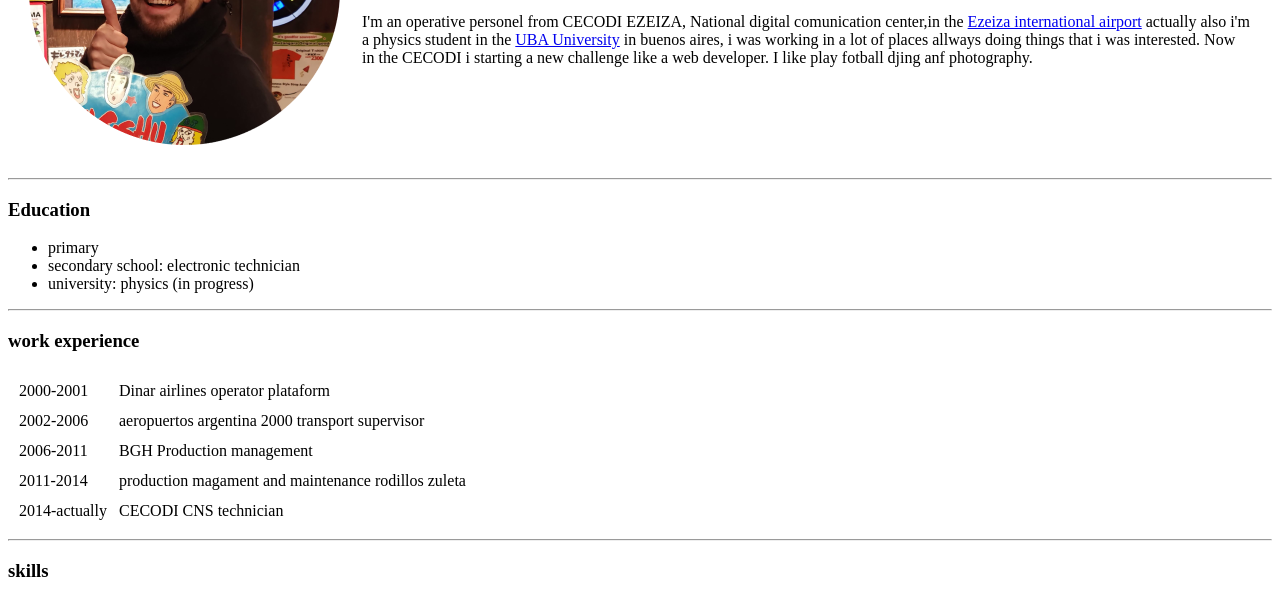
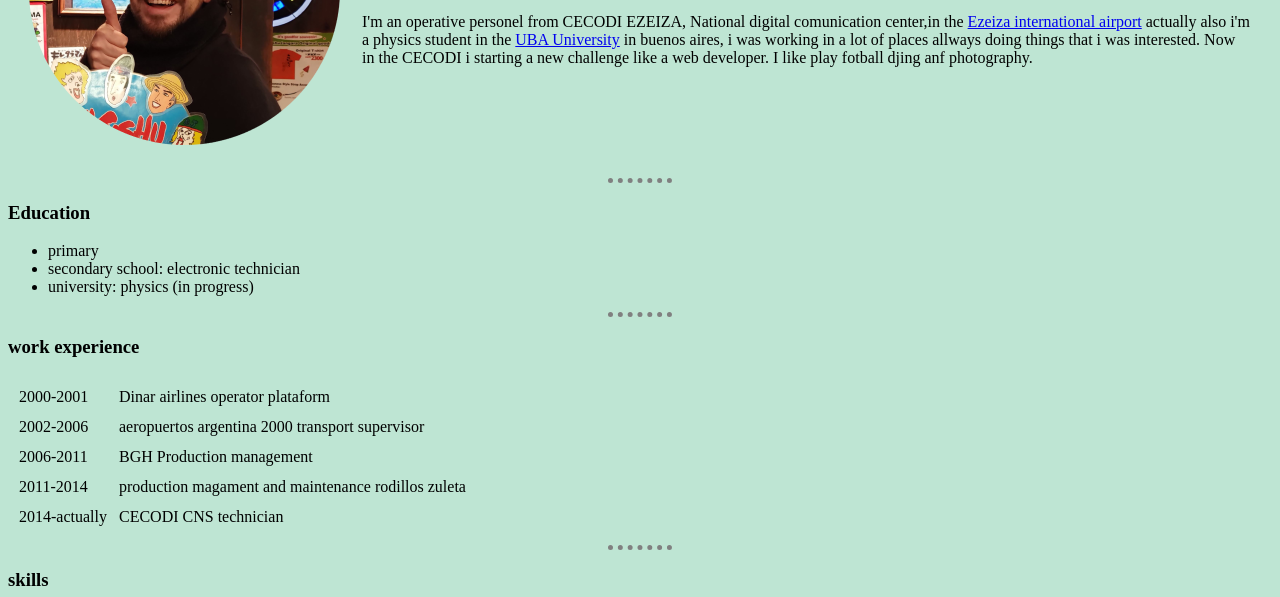
Before and after one commit to sergioalt02/cv, a plain HTML site: page index.html in a window 1280 px wide. Shown: the part 195-792 px from the top of the page. Drawn offline with Linux system fonts and the light colour scheme.

Commit message:
Add files via upload
new with CSS

```diff
--- a/index.html
+++ b/index.html
@@ -1,8 +1,21 @@
-<!DOCTYPE html><html lang="" dir="ltr">
+<!DOCTYPE html>
+<html lang="" dir="ltr">
 
 <head>
   <meta charset="utf-8">
   <title>Sergio´s personal site</title>
+  <style media="screen">
+    body {
+      background-color: #bee5d3
+    }
+hr {
+  border-style: none;
+  border-top-style: dotted;
+  border-color: grey;
+  border-width: 5px;
+  width: 5%;
+}
+  </style>
 </head>
 
 <body>
@@ -12,8 +25,9 @@
       <td>
         <h1>Sergio Altamirano</h1>
         <p><em>CNS technician, <a href="https://www.facebook.com/cecodiezeiza/">CECODI</a></em></p>
-        <p>I'm an operative personel from CECODI EZEIZA, National digital comunication center,in the <a href="https://es.wikipedia.org/wiki/Aeropuerto_Internacional_Ministro_Pistarini">Ezeiza international airport</a>  actually also i'm a physics student
-          in the <a href="https://exactas.uba.ar/">UBA University</a>  in buenos aires, i was working in a lot of places allways doing things that i was interested.
+        <p>I'm an operative personel from CECODI EZEIZA, National digital comunication center,in the <a href="https://es.wikipedia.org/wiki/Aeropuerto_Internacional_Ministro_Pistarini">Ezeiza international airport</a> actually also i'm a physics
+          student
+          in the <a href="https://exactas.uba.ar/">UBA University</a> in buenos aires, i was working in a lot of places allways doing things that i was interested.
           Now in the CECODI i starting a new challenge like a web developer. I like play fotball djing anf photography.</p>
       </td>
     </tr>
```
